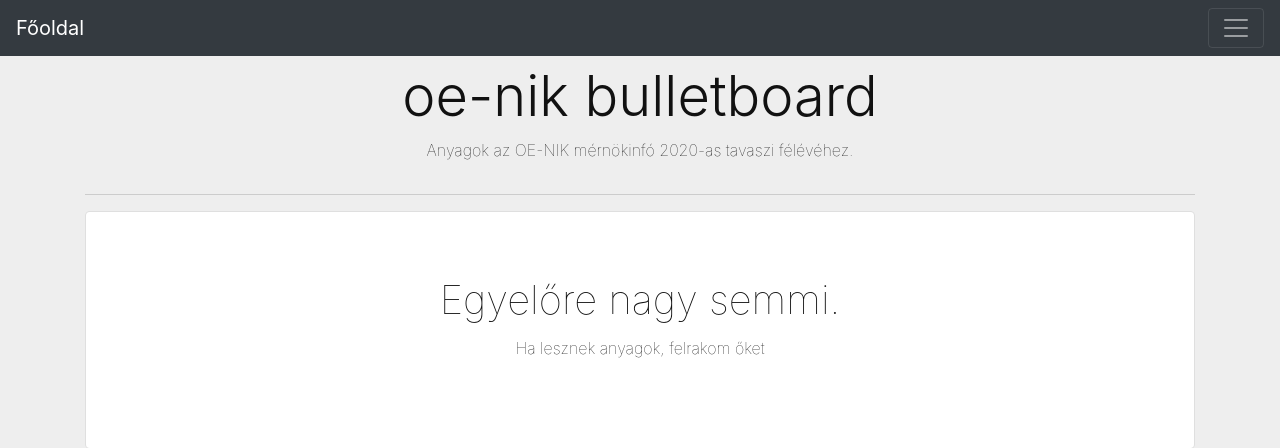
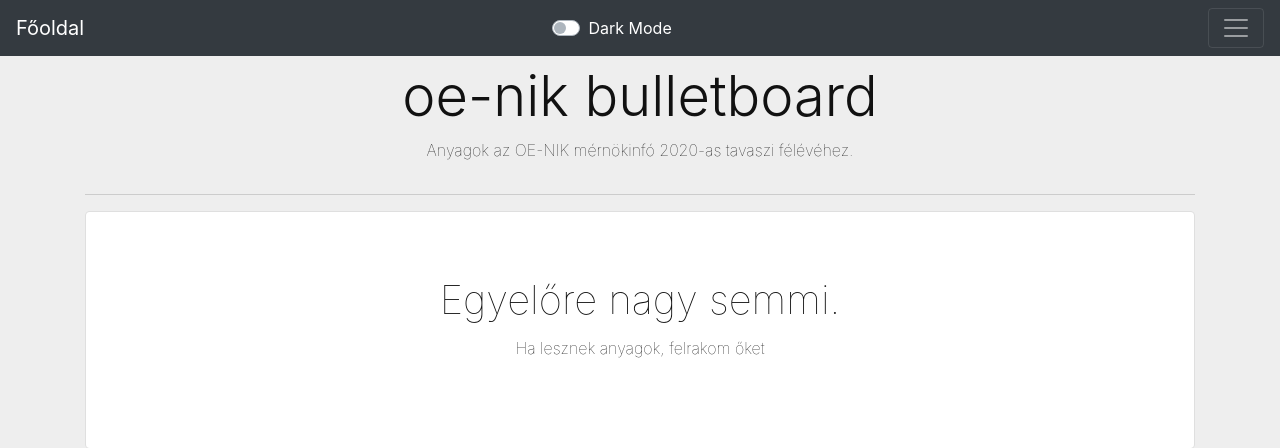
Before and after one commit to kerteszgabor/kerteszgabor.github.io, a PHP site: page / in a window 1280 px wide. Shown: the top 448 px of the page. Run offline with PHP 8.4, Linux system fonts and the light colour scheme.

Commit message:
Added darkmode switch in navbar

```diff
--- a/index.html
+++ b/index.html
@@ -14,6 +14,12 @@
 
 <nav class="navbar fixed-top navbar-dark bg-dark">
    <a class="navbar-brand" href="#">Főoldal</a>
+
+    <div class="custom-control custom-switch d-flex justify-content-start px-5 mr-5">
+      <input type="checkbox" class="custom-control-input" onchange="ToogleDarkMode()" id="customSwitches">
+      <label class="custom-control-label headerText" for="customSwitches">Dark Mode</label>
+    </div>
+
 
 
    <button class="navbar-toggler" type="button" data-toggle="collapse" data-target="#collapsingNavbar">
--- a/sajat.css
+++ b/sajat.css
@@ -79,3 +79,7 @@ td{
     overflow: hidden;
     font-size: 5;
 }
+
+.headerText{
+    color: white;
+}
```
